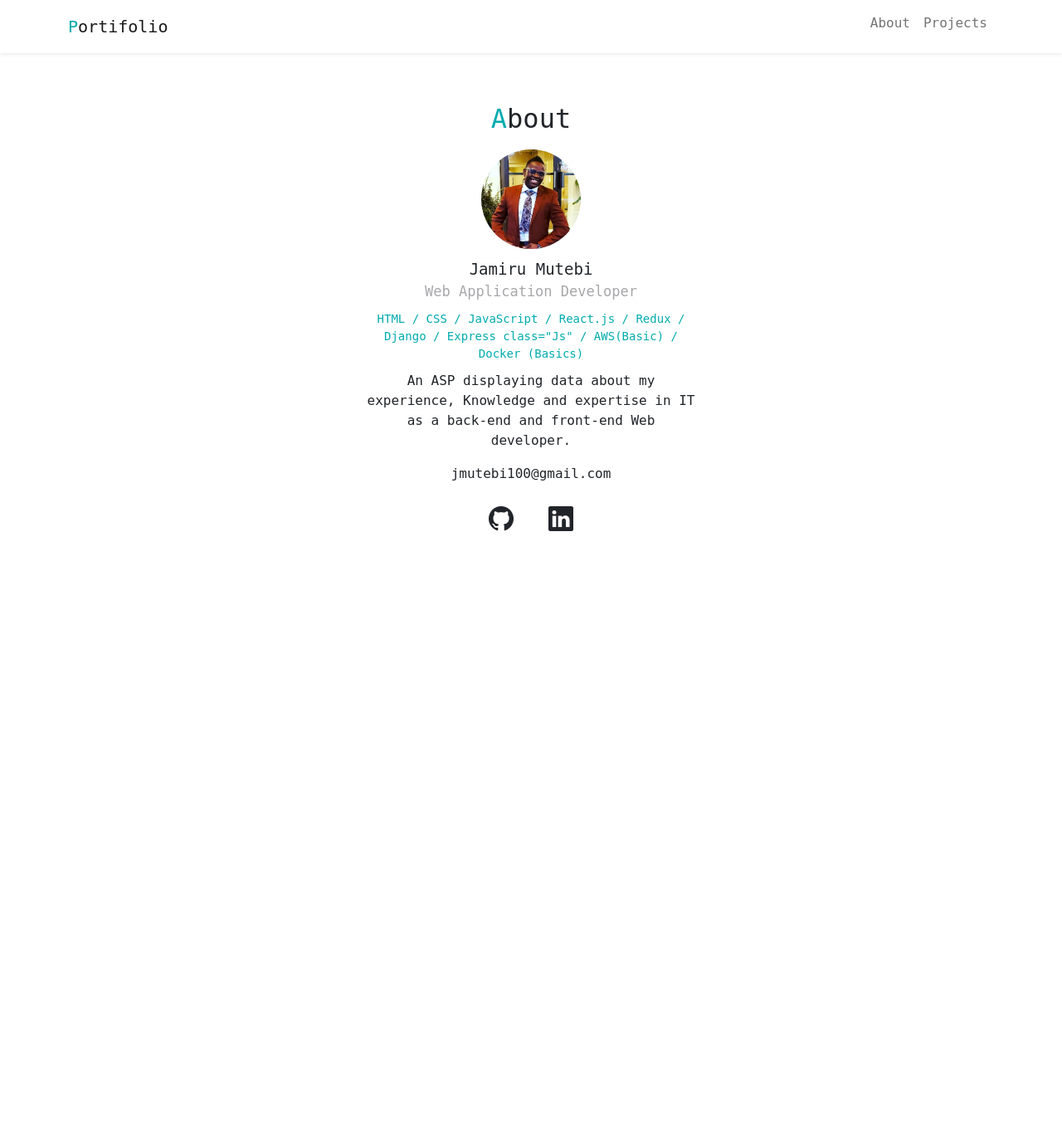
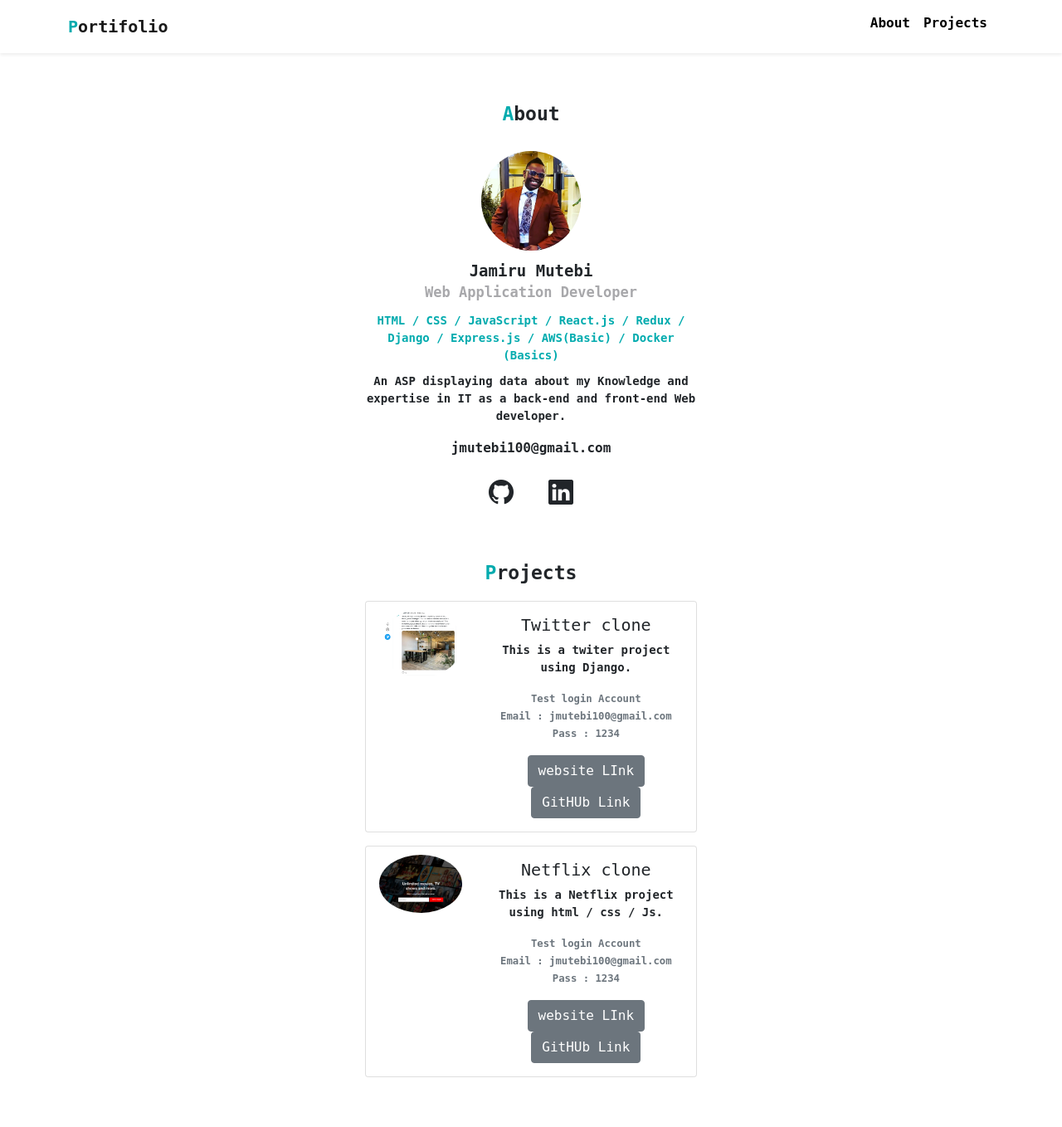
Before and after one commit to jmutebi/Portfolio, a PHP site: page / in a window 1280 px wide. Shown: the whole page at 83% size. Before the commit the page ends 640 px from the top, so only its background shows below. Run offline with PHP 8.4, Linux system fonts and the light colour scheme.

Commit message:
Added projects

```diff
--- a/index.html
+++ b/index.html
@@ -21,7 +21,7 @@
             <div class="collapse navbar-collapse" id="navbar-Toggler">
             <ul class="navbar-nav ms-auto mb-2">
               <li class="nav-item">
-                <a class="nav-link font-black"href="#about">About</a>
+                <a class="nav-link font-black"href="#About">About</a>
               </li>
               <li class="nav-item">
                 <a class="nav-link font-black"href="#projects">Projects</a>
@@ -36,15 +36,60 @@
      <img src="img/me_suit.jpg">
      <div class="name">Jamiru Mutebi</div>
      <div class="vocation">Web Application Developer</div>
-     <div class="Skills">HTML / CSS / JavaScript / React.js / Redux / Django / Express class="Js" / AWS(Basic) / Docker (Basics) </div>
+     <div class="Skills">HTML / CSS / JavaScript / React.js / Redux / Django / Express.js / AWS(Basic) / Docker (Basics) </div>
      <p>
-       An ASP displaying data about my experience, Knowledge and expertise in IT as a back-end and front-end Web developer.
+       An ASP displaying data about my Knowledge and expertise in IT as a back-end and front-end Web developer.
      </p>
      <div class="Email">jmutebi100@gmail.com</div>
      <div class="icons">
        <a href="#"></a><i class="bi-github" role="img" aria-label="GitHub"></i>
        <a href="#"></a><i class="bi bi-linkedin ms-4"></i>
+   </div>
+   <div id="Projects">
+    <h2><span class="font-primary">P</span>rojects</h2>
 
-   </div>
+    <div class="card mb-3"style="max-width: 540px;">
+      <div class="row g-0">
+        <div class="col-md-4">
+          <img src="img/project-twitter.png" alt="Twitter Project">
+        </div>
+        <div class="col-md-8">
+          <div class="card-body">
+            <h5 class="card-title">Twitter clone</h5>
+            <p class="card-text">This is a twiter project using Django.</p>
+            <p class="card-text"><small class="text-muted">
+              Test login Account <br>
+              Email : jmutebi100@gmail.com <br>
+              Pass : 1234
+            </small></p>
+            <a href="#" target="_blank" class="btn btn-secondary">website LInk</a>
+            <a href="#" target="_blank" class="btn btn-secondary">GitHUb Link</a>
+            <p class="card-text"><small class="text-muted"></small></p>
+          </div>
+        </div>
+      </div>
+    </div>
+
+    <div class="card mb-3"style="max-width: 540;">
+      <div class="row g-0">
+        <div class="col-md-4">
+          <img src="img/project-netflix.png" alt="Netflix Project">
+        </div>
+        <div class="col-md-8">
+          <div class="card-body">
+            <h5 class="card-title">Netflix clone</h5>
+            <p class="card-text">This is a Netflix project using html / css / Js.</p>
+            <p class="card-text"><small class="text-muted">
+              Test login Account <br>
+              Email : jmutebi100@gmail.com <br>
+              Pass : 1234
+            </small></p>
+            <a href="#" target="_blank" class="btn btn-secondary">website LInk</a>
+            <a href="#" target="_blank" class="btn btn-secondary">GitHUb Link</a>
+            <p class="card-text"><small class="text-muted"></small></p>
+          </div>
+        </div>
+      </div>
+    </div>
 </body>
 </html>
--- a/style.css
+++ b/style.css
@@ -4,6 +4,7 @@ common
 
 body {
   font-family: "monospace", sans-serif;
+  font-weight: bold;
 }
 
 .font-primary {
@@ -14,6 +15,17 @@ body {
   font-weight: bold;
 }
 
+p{
+  font-size: 14px;
+}
+h2{
+  font-weight: bold;
+  font-size: 23px;
+  margin-bottom: 20px;
+}
+a.font-black{
+  color: #000 !important;
+}
 /**********
 About
 
@@ -57,3 +69,27 @@ About
 #About .icons a{
   color: #000
 }
+/**********
+PROJECT
+
+**********/
+#Projects{
+  margin: 60px auto;
+  width: 80;
+}
+
+#Projects h2{
+  text-align: center;
+}
+
+#Projects .card img{
+  width: 100px;
+}
+
+#Project .card{
+  font-weight: bold;
+}
+
+#img a{
+  border-radius: 20%;
+}
```
